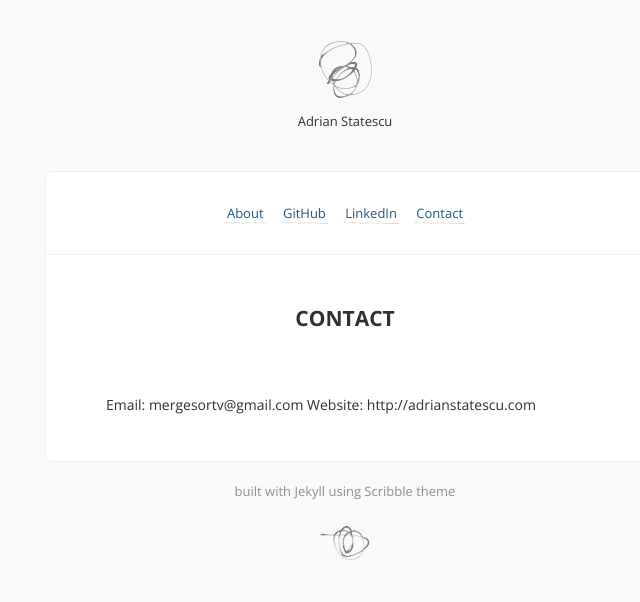
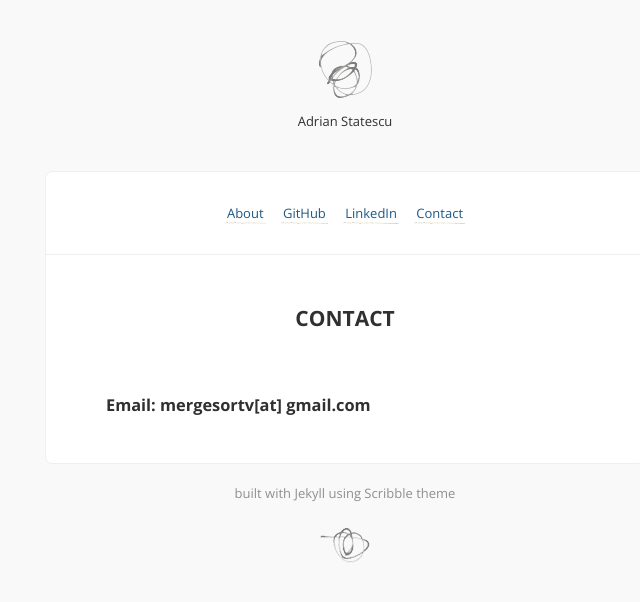
Before and after one commit to thinkphp/thinkphp.herokuapp.com, a Jekyll site: the page built from contact.md, in a window 1280 px wide. Shown: the top 602 px of the page, without its empty margins (295-935 px from the left). Built offline with Jekyll 4.4.1, drawn with Linux system fonts in a browser that asks for light colours; comment, search, counter and statistics services are not loaded.

Commit message:
Update contact.md

```diff
--- a/contact.md
+++ b/contact.md
@@ -4,5 +4,4 @@ title: Contact
 permalink: /contact/
 ---
 
-Email: mergesortv@gmail.com
-Website: http://adrianstatescu.com
+### Email: mergesortv[at] gmail.com
```
